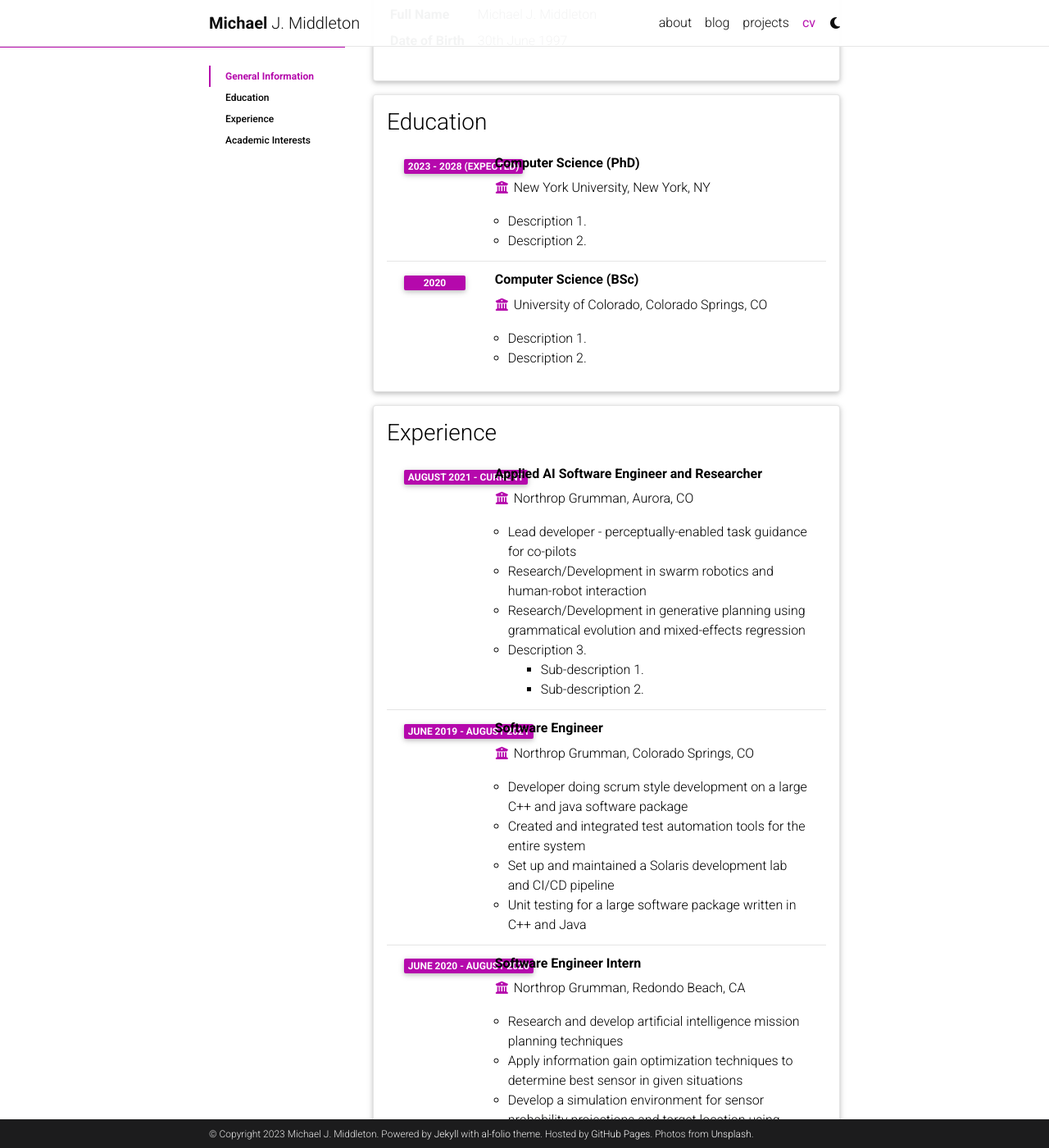
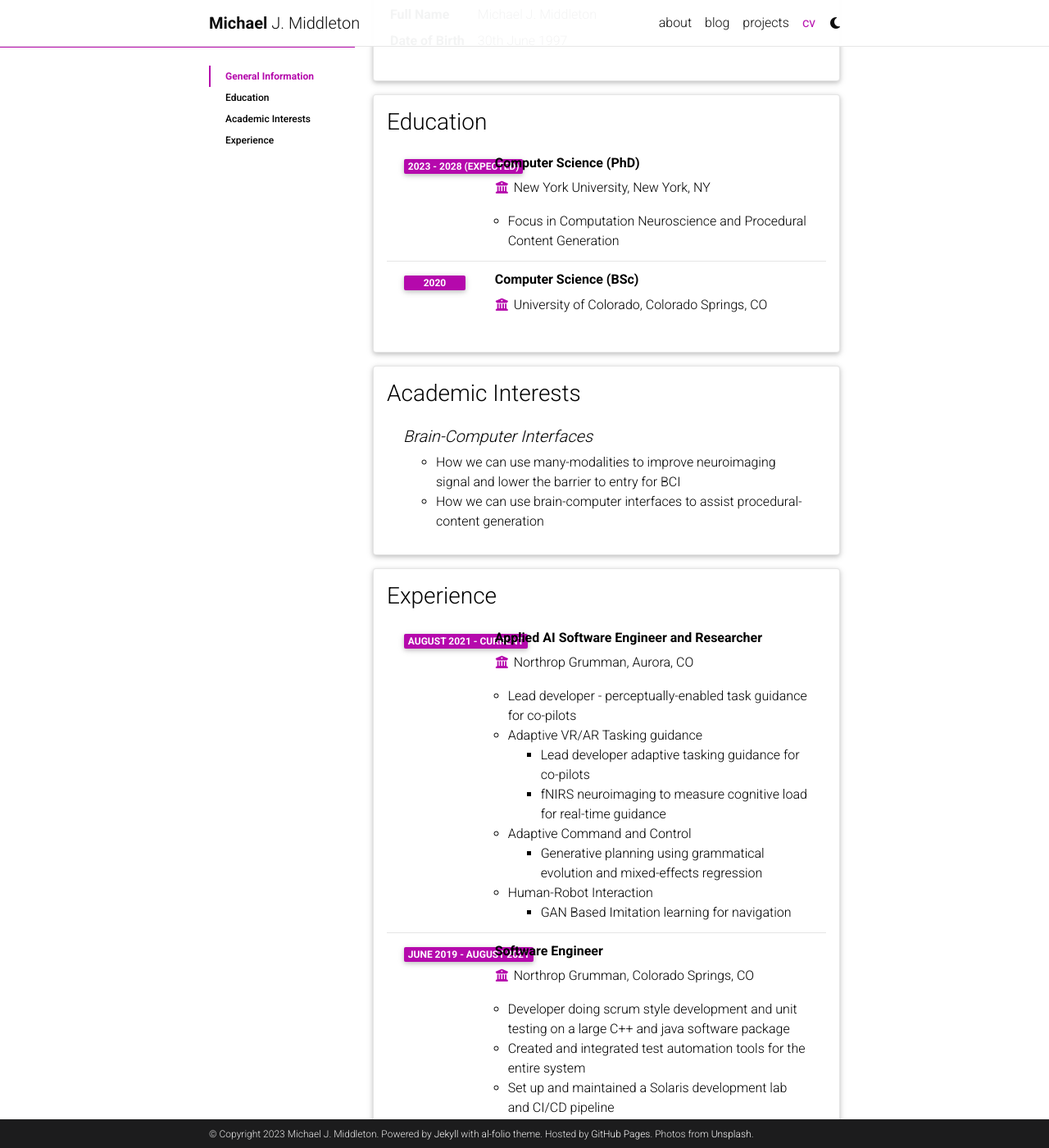
Before and after one commit to m-middleton/m-middleton.github.io, a Jekyll site: the page built from _pages/cv.md, in a window 1280 px wide and 1400 px high, scrolled down 296 px. Shown: the whole window at 82% size. Built offline with Jekyll 4.4.1, drawn with Linux system fonts in a browser that asks for light colours; comment, search, counter and statistics services are not loaded; a style sheet for code colours, icons or effects is not loaded; some of the changed text lies outside the part shown.

```diff
--- a/_data/cv.yml
+++ b/_data/cv.yml
@@ -13,14 +13,18 @@
       institution: New York University, New York, NY
       year: 2023 - 2028 (Expected)
       description:
-        - Description 1.
-        - Description 2.
+        - Focus in Computation Neuroscience and Procedural Content Generation
     - title: Computer Science (BSc)
       institution: University of Colorado, Colorado Springs, CO
       year: 2020
-      description:
-        - Description 1.
-        - Description 2.
+
+- title: Academic Interests
+  type: nested_list
+  contents:
+    - title: Brain-Computer Interfaces
+      items:
+        - How we can use many-modalities to improve neuroimaging signal and lower the barrier to entry for BCI
+        - How we can use brain-computer interfaces to assist procedural-content generation
 
 - title: Experience
   type: time_table
@@ -30,20 +34,23 @@
       year: August 2021 - Current
       description:
         - Lead developer - perceptually-enabled task guidance for co-pilots
-        - Research/Development in swarm robotics and human-robot interaction
-        - Research/Development in generative planning using grammatical evolution and mixed-effects regression
-        - title: Description 3.
+        - title: Adaptive VR/AR Tasking guidance
           contents:
-            - Sub-description 1.
-            - Sub-description 2.
+            - Lead developer adaptive tasking guidance for co-pilots
+            - fNIRS neuroimaging to measure cognitive load for real-time guidance
+        - title: Adaptive Command and Control
+          contents:
+            - Generative planning using grammatical evolution and mixed-effects regression
+        - title: Human-Robot Interaction
+          contents:
+            - GAN Based Imitation learning for navigation
     - title: Software Engineer
       institution: Northrop Grumman, Colorado Springs, CO
       year: June 2019 - August 2021
       description:
-        - Developer doing scrum style development on a large C++ and java software package
+        - Developer doing scrum style development and unit testing on a large C++ and java software package
         - Created and integrated test automation tools for the entire system
         - Set up and maintained a Solaris development lab and CI/CD pipeline
-        - Unit testing for a large software package written in C++ and Java
     - title: Software Engineer Intern
       institution: Northrop Grumman, Redondo Beach, CA
       year: June 2020 - August 2020
@@ -58,11 +65,3 @@
       year: 2019
       description:
         - Researched a particle swarm optimization technique for use in 3D chromosome and genome reconstruction
-
-- title: Academic Interests
-  type: nested_list
-  contents:
-    - title: Brain-Computer Interfaces
-      items:
-        - How we can use many-modalities to improve neuroimaging signal and lower the barrier to entry for BCI
-        - How we can use brain-computer interfaces to improve procedural-content generation
```
Also changed, not shown: _pages/about.md (+3 -3 lines).
